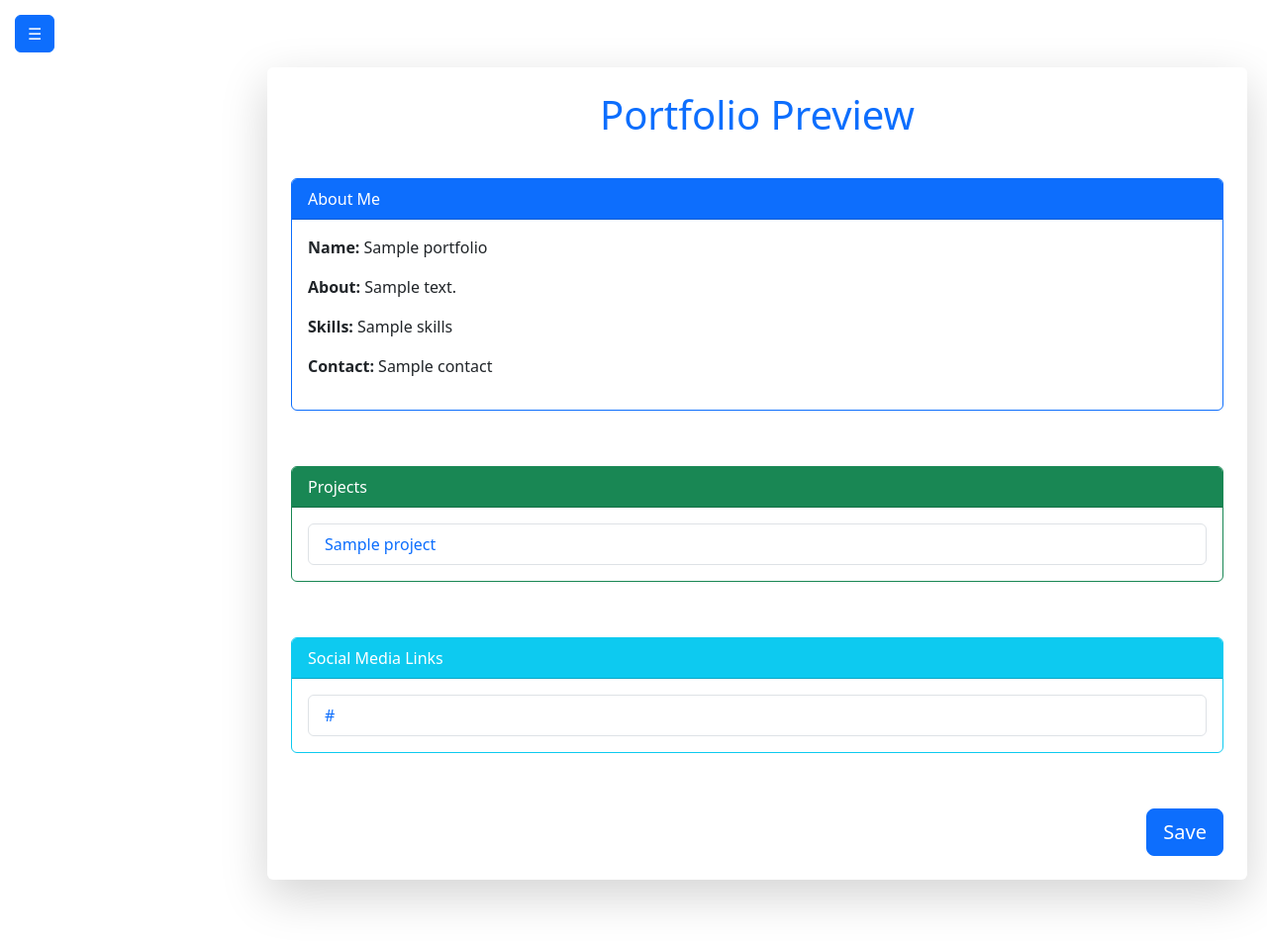
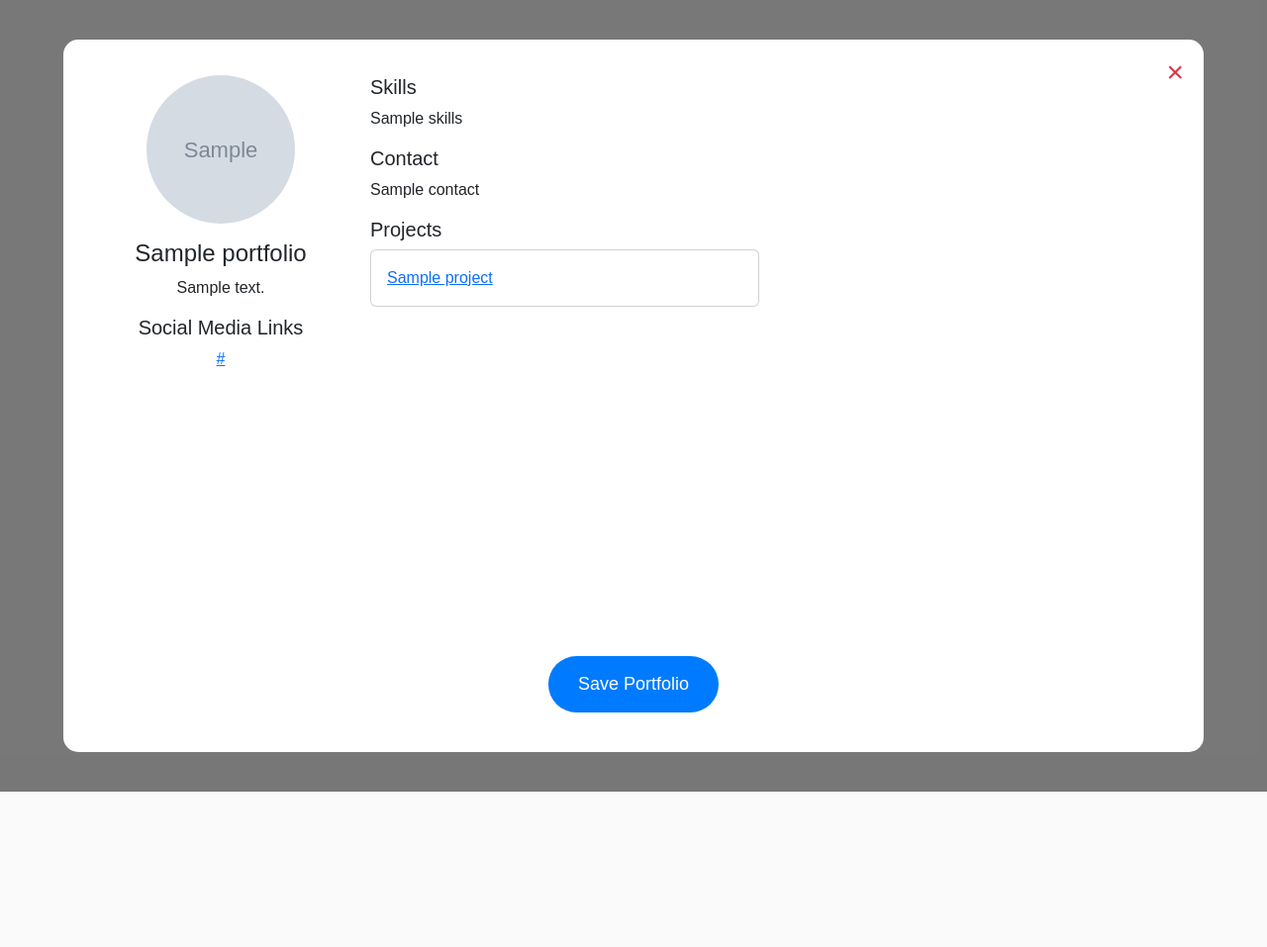
Before and after one commit to PooranaSelvan/portcraft, a Flask app: template templates/preview.html in a window 1280 px wide. Shown: the whole page at 99% size. After the commit the page ends 800 px from the top, so only its background shows below. Run offline with Flask 3, Linux system fonts and the light colour scheme; the visitor is signed in with stand-in values (Sample User, id 1); the template is opened without the code that fills it: most values are stand-ins (such as "Sample title", 1, 10 or a date in 2020); grey boxes marked "Sample" are stand-in pictures; some libraries are stand-ins or nearby versions.

Commit message:
Changed Something

```diff
--- a/static/css/style.css
+++ b/static/css/style.css
@@ -58,11 +58,12 @@ main {
 /* Hero Section */
 .hero {
   text-align: center;
-  padding: 50px 0;
+  padding: 180px 0;
+  margin-right: 150px;
 }
 
 .hero h1 {
-  font-size: 2.5em;
+  font-size: 3.5em;
   margin-bottom: 20px;
 }
 
@@ -126,13 +127,6 @@ main {
   gap: 20px;
 }
 
-.draggable {
-  background-color: #f9f9f9;
-  border: 1px solid #ddd;
-  padding: 10px;
-  cursor: move;
-  width: calc(50% - 10px);
-}
 
 /* Preview */
 .preview-container {
--- a/templates/create_portfolio.html
+++ b/templates/create_portfolio.html
@@ -99,10 +99,12 @@
         text-align: center;
         color: #2b2b2b;
         margin-top: 30px;
+        margin-right: 30px;
     }
     form {
         margin: 20px auto;
         padding: 40px;
+        margin-right: 80px;
         background: #ffffff;
         border-radius: 15px;
         max-width: 800px;
--- a/templates/preview.html
+++ b/templates/preview.html
@@ -1,86 +1,110 @@
-{% extends "base.html" %}
-
-{% block content %}
+<!DOCTYPE html>
 <html lang="en">
 <head>
     <meta charset="UTF-8">
     <meta name="viewport" content="width=device-width, initial-scale=1.0">
     <title>Portfolio Preview</title>
-    <!-- Bootstrap CSS -->
-    <link href="https://cdnjs.cloudflare.com/ajax/libs/bootstrap/5.3.0/css/bootstrap.min.css" rel="stylesheet">
+    <link rel="stylesheet" href="https://cdnjs.cloudflare.com/ajax/libs/bootstrap/5.3.0/css/bootstrap.min.css">
+    <style>
+        body {
+            background-color: #f0f0f0;
+            font-family: Arial, sans-serif;
+        }
+        .preview-modal {
+            position: fixed;
+            top: 0;
+            left: 0;
+            width: 100%;
+            height: 100%;
+            background-color: rgba(0, 0, 0, 0.5);
+            display: flex;
+            justify-content: center;
+            align-items: center;
+            z-index: 1050;
+        }
+        .modal-content {
+            background-color: #fff;
+            padding: 20px;
+            border-radius: 15px;
+            width: 90%;
+            height: 90%;
+            overflow-y: auto;
+            position: relative;
+        }
+        .close-icon {
+            position: absolute;
+            top: 10px;
+            right: 20px;
+            font-size: 30px;
+            color: #dc3545;
+            cursor: pointer;
+            text-decoration: none;
+        }
+        .save-button {
+            position: fixed;
+            bottom: 80px;
+            left: 50%;
+            transform: translateX(-50%);
+            padding: 15px 30px;
+            background-color: #007bff;
+            color: white;
+            border: none;
+            border-radius: 30px;
+            font-size: 18px;
+            transition: all 0.3s;
+            z-index: 1051;
+        }
+        .save-button:hover {
+            background-color: #0056b3;
+        }
+    </style>
 </head>
 <body>
-    <div class="container mt-5 mb-5 p-4 bg-white rounded shadow-lg d-flex flex-wrap flex-column gap-2">
-        <div class="row mb-4">
-            <div class="col text-center">
-                <h1 class="text-primary">Portfolio Preview</h1>
+    <div class="preview-modal">
+        <div class="modal-content">
+            <a href="{{ url_for('my_portfolios') }}" class="close-icon">&times;</a>
+            <div class="container-fluid mt-3">
+                <div class="row">
+                    <!-- Sidebar -->
+                    <div class="col-md-3">
+                        <div class="text-center">
+                            <img src="{{ portfolio_data.get('profile_photo', 'https://via.placeholder.com/150') }}" class="rounded-circle mb-3" width="150" height="150" alt="Profile Image">
+                            <h4>{{ portfolio_data.get('name', 'Not provided') }}</h4>
+                            <p>{{ portfolio_data.get('about', 'Not provided') }}</p>
+                            <h5>Social Media Links</h5>
+                            {% for link in portfolio_data.get('social_links', []) %}
+                            <div><a href="{{ link }}" target="_blank">{{ link }}</a></div>
+                            {% endfor %}
                         </div>
                     </div>
 
-        <!-- About Section -->
-        <div class="row mb-5">
-            <div class="col-12">
-                <div class="card border-primary">
-                    <div class="card-header bg-primary text-white">About Me</div>
+                    <!-- Main Content -->
+                    <div class="col-md-9">
+                        <h5>Skills</h5>
+                        <p>{{ portfolio_data.get('skills', 'Not provided') }}</p>
+
+                        <h5>Contact</h5>
+                        <p>{{ portfolio_data.get('contact', 'Not provided') }}</p>
+
+                        <h5>Projects</h5>
+                        <div class="row">
+                            {% for project in portfolio_data.get('projects', []) %}
+                            <div class="col-md-6 mb-3">
+                                <div class="card">
                                     <div class="card-body">
-                        <p><strong>Name:</strong> {{ portfolio_data.get('name', 'Not provided') }}</p>
-                        <p><strong>About:</strong> {{ portfolio_data.get('about', 'Not provided') }}</p>
-                        <p><strong>Skills:</strong> {{ portfolio_data.get('skills', 'Not provided') }}</p>
-                        <p><strong>Contact:</strong> {{ portfolio_data.get('contact', 'Not provided') }}</p>
+                                        <a href="{{ project }}" target="_blank">{{ project }}</a>
                                     </div>
                                 </div>
                             </div>
-        </div>
-
-        <!-- Projects Section -->
-        <div class="row mb-5">
-            <div class="col-12">
-                <div class="card border-success">
-                    <div class="card-header bg-success text-white">Projects</div>
-                    <div class="card-body">
-                        {% set projects = portfolio_data.get('projects', []) %}
-                        {% if projects %}
-                            <ul class="list-group">
-                                {% for project in projects %}
-                                    <li class="list-group-item">
-                                        <a href="{{ project }}" target="_blank" class="text-decoration-none">{{ project }}</a>
-                                    </li>
                             {% endfor %}
-                            </ul>
-                        {% else %}
-                            <p>No projects available.</p>
-                        {% endif %}
                         </div>
                     </div>
-            </div>
-        </div>
-
-        <!-- Social Media Section -->
-        <div class="row mb-5">
-            <div class="col-12">
-                <div class="card border-info">
-                    <div class="card-header bg-info text-white">Social Media Links</div>
-                    <div class="card-body">
-                        {% set social_links = portfolio_data.get('social_links', []) %}
-                        {% if social_links %}
-                            <ul class="list-group">
-                                {% for link in social_links %}
-                                    <li class="list-group-item">
-                                        <a href="{{ link }}" target="_blank" class="text-decoration-none">{{ link }}</a>
-                                    </li>
-                                {% endfor %}
-                            </ul>
-                        {% else %}
-                            <p>No social media links available.</p>
-                        {% endif %}
                 </div>
             </div>
         </div>
     </div>
 
     <!-- Save Button -->
-        <div class="row">
-            <div class="col text-end">
     <form id="savePortfolioForm" method="POST" action="{{ url_for('save_portfolio') }}">
         <input type="hidden" name="name" value="{{ portfolio_data.get('name', 'Not provided') }}">
         <input type="hidden" name="about" value="{{ portfolio_data.get('about', 'Not provided') }}">
@@ -88,14 +112,7 @@
         <input type="hidden" name="contact" value="{{ portfolio_data.get('contact', 'Not provided') }}">
         <input type="hidden" name="projects" value="{{ portfolio_data.get('projects', []) | join(',') }}">
         <input type="hidden" name="social_links" value="{{ portfolio_data.get('social_links', []) | join(',') }}">
-                    <button type="submit" class="btn btn-primary btn-lg">Save</button>
+        <button type="submit" class="save-button">Save Portfolio</button>
     </form>
-            </div>
-        </div>
-    </div>
-
-    <!-- Bootstrap JS Bundle (with Popper) -->
-    <script src="https://cdnjs.cloudflare.com/ajax/libs/bootstrap/5.3.0/js/bootstrap.bundle.min.js"></script>
 </body>
 </html>
-{% endblock %}
```
Also changed, not shown: templates/home.html (+4 -3 lines). Lines whose indentation alone changed are shown as unchanged.
